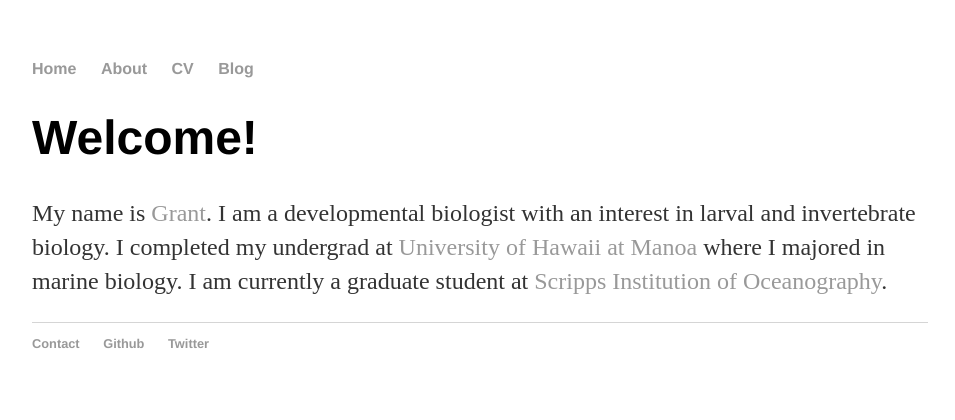
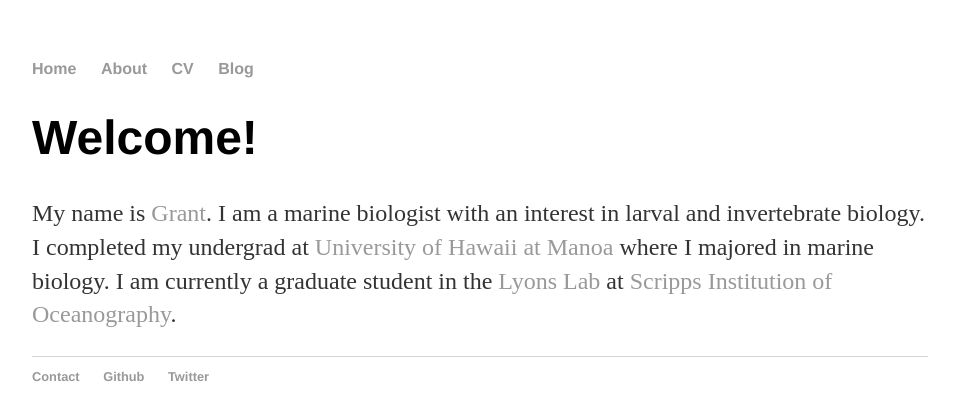
Before and after one commit to gbatzel/gbatzel, a Jekyll site: the page built from index.html, in a window 1280 px wide. Shown: the top 420 px of the page, without its empty margins (160-1115 px from the left). Built offline with Jekyll 4.4.1, drawn with Linux system fonts in a browser that asks for light colours.

Commit message:
Update index.html

```diff
--- a/index.html
+++ b/index.html
@@ -4,5 +4,5 @@ title: Grant Batzel
 ---
 <div class="blurb">
 	<h1>Welcome!</h1>
-	<p>My name is <a href="https://twitter.com/grant_batzel">Grant</a>. I am a developmental biologist with an interest in larval and invertebrate biology. I completed my undergrad at <a href="https://manoa.hawaii.edu/biology/">University of Hawaii at Manoa</a> where I majored in marine biology. I am currently a graduate student at <a href="http://scripps.ucsd.edu/">Scripps Institution of Oceanography</a>.</p>
+	<p>My name is <a href="https://twitter.com/grant_batzel">Grant</a>. I am a marine biologist with an interest in larval and invertebrate biology. I completed my undergrad at <a href="https://manoa.hawaii.edu/biology/">University of Hawaii at Manoa</a> where I majored in marine biology. I am currently a graduate student in the <a href="http://lyonslab.org/">Lyons Lab</a> at <a href="http://scripps.ucsd.edu/">Scripps Institution of Oceanography</a>.</p>
 </div>
```
